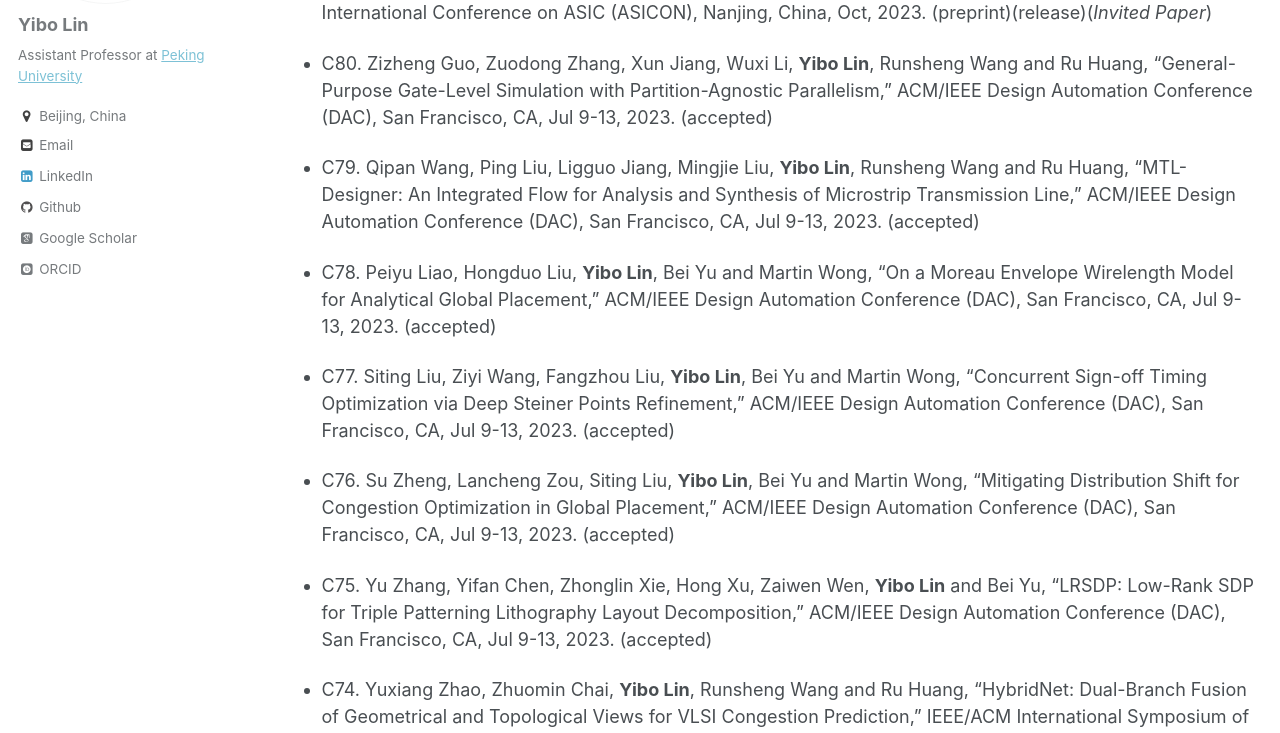
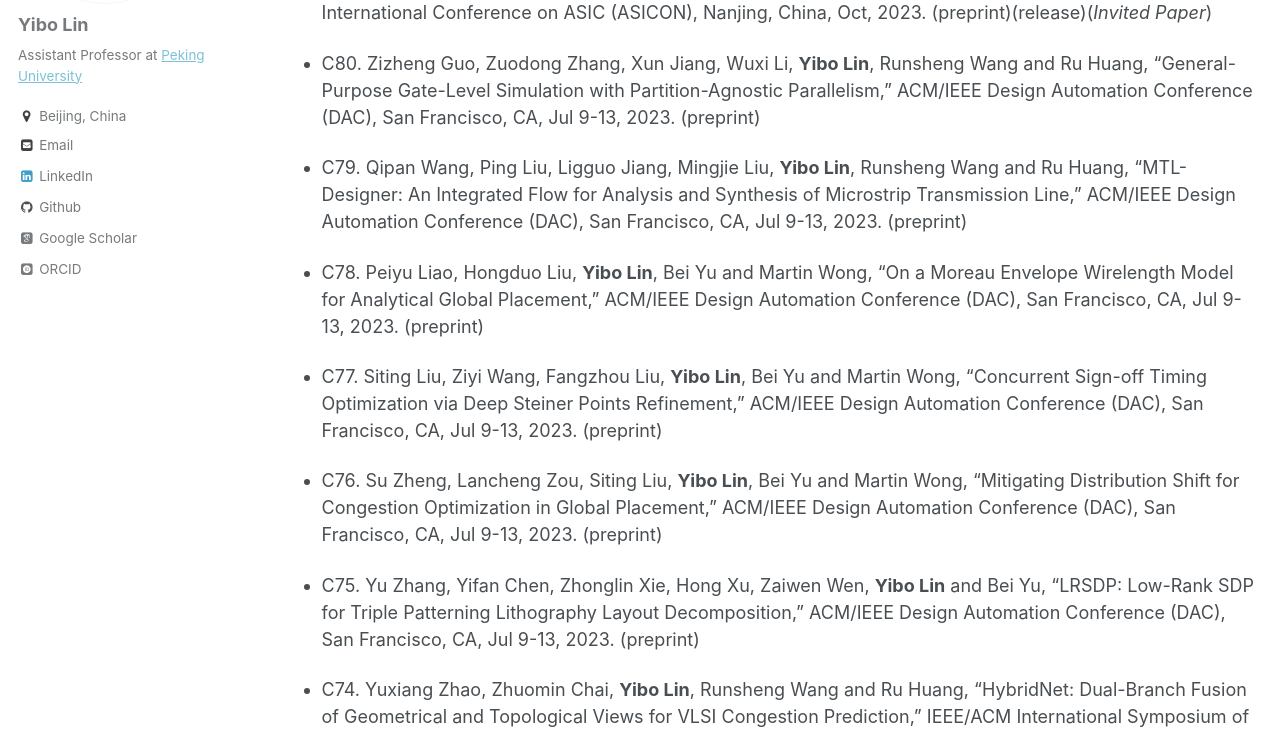
Before and after one commit to limbo018/limbo018.github.io, a Jekyll site: the page built from _pages/cv.md, in a window 1280 px wide and 1400 px high, scrolled down 9704 px. Shown: the part 207-940 px from the top of the window. Built offline with Jekyll 4.4.1, drawn with Linux system fonts in a browser that asks for light colours; some web fonts are replaced.

Commit message:
add DAC 2023 papers

```diff
--- a/_includes/publications_cv.md
+++ b/_includes/publications_cv.md
@@ -104,17 +104,17 @@
 
 * C81. Jing Mai, Jiaru Wang, Zhixiong Di, Guojie Luo, Yun Liang and **Yibo Lin**, "[OpenPARF: An Open-Source Placement and Routing Framework for Large-Scale Heterogeneous FPGAs with Deep Learning Toolkit](https://arxiv.org/abs/2306.16665)," International Conference on ASIC (ASICON), Nanjing, China, Oct, 2023. ([preprint](https://arxiv.org/abs/2306.16665){: .share-button-noborder})([release](https://github.com/PKU-IDEA/OpenPARF){: .share-button-noborder})(*Invited Paper*)
 
-* C80. Zizheng Guo, Zuodong Zhang, Xun Jiang, Wuxi Li, **Yibo Lin**, Runsheng Wang and Ru Huang, "General-Purpose Gate-Level Simulation with Partition-Agnostic Parallelism," ACM/IEEE Design Automation Conference (DAC), San Francisco, CA, Jul 9-13, 2023. (accepted)
+* C80. Zizheng Guo, Zuodong Zhang, Xun Jiang, Wuxi Li, **Yibo Lin**, Runsheng Wang and Ru Huang, "General-Purpose Gate-Level Simulation with Partition-Agnostic Parallelism," ACM/IEEE Design Automation Conference (DAC), San Francisco, CA, Jul 9-13, 2023. ([preprint](/publications/papers/SIM_DAC2023_Guo.pdf){: .share-button-noborder})
 
-* C79. Qipan Wang, Ping Liu, Ligguo Jiang, Mingjie Liu, **Yibo Lin**, Runsheng Wang and Ru Huang, "MTL-Designer: An Integrated Flow for Analysis and Synthesis of Microstrip Transmission Line," ACM/IEEE Design Automation Conference (DAC), San Francisco, CA, Jul 9-13, 2023. (accepted)
+* C79. Qipan Wang, Ping Liu, Ligguo Jiang, Mingjie Liu, **Yibo Lin**, Runsheng Wang and Ru Huang, "MTL-Designer: An Integrated Flow for Analysis and Synthesis of Microstrip Transmission Line," ACM/IEEE Design Automation Conference (DAC), San Francisco, CA, Jul 9-13, 2023. ([preprint](/publications/papers/ANALOG_DAC2023_Wang.pdf){: .share-button-noborder})
 
-* C78. Peiyu Liao, Hongduo Liu, **Yibo Lin**, Bei Yu and Martin Wong, "On a Moreau Envelope Wirelength Model for Analytical Global Placement," ACM/IEEE Design Automation Conference (DAC), San Francisco, CA, Jul 9-13, 2023. (accepted)
+* C78. Peiyu Liao, Hongduo Liu, **Yibo Lin**, Bei Yu and Martin Wong, "On a Moreau Envelope Wirelength Model for Analytical Global Placement," ACM/IEEE Design Automation Conference (DAC), San Francisco, CA, Jul 9-13, 2023. ([preprint](/publications/papers/PLACE_DAC2023_Liao.pdf){: .share-button-noborder})
 
-* C77. Siting Liu, Ziyi Wang, Fangzhou Liu, **Yibo Lin**, Bei Yu and Martin Wong, "Concurrent Sign-off Timing Optimization via Deep Steiner Points Refinement," ACM/IEEE Design Automation Conference (DAC), San Francisco, CA, Jul 9-13, 2023. (accepted)
+* C77. Siting Liu, Ziyi Wang, Fangzhou Liu, **Yibo Lin**, Bei Yu and Martin Wong, "Concurrent Sign-off Timing Optimization via Deep Steiner Points Refinement," ACM/IEEE Design Automation Conference (DAC), San Francisco, CA, Jul 9-13, 2023. ([preprint](/publications/papers/ROUTE_DAC2023_Liu.pdf){: .share-button-noborder})
 
-* C76. Su Zheng, Lancheng Zou, Siting Liu, **Yibo Lin**, Bei Yu and Martin Wong, "Mitigating Distribution Shift for Congestion Optimization in Global Placement," ACM/IEEE Design Automation Conference (DAC), San Francisco, CA, Jul 9-13, 2023. (accepted)
+* C76. Su Zheng, Lancheng Zou, Siting Liu, **Yibo Lin**, Bei Yu and Martin Wong, "Mitigating Distribution Shift for Congestion Optimization in Global Placement," ACM/IEEE Design Automation Conference (DAC), San Francisco, CA, Jul 9-13, 2023. ([preprint](/publications/papers/PLACE_DAC2023_Zheng.pdf){: .share-button-noborder})
 
-* C75. Yu Zhang, Yifan Chen, Zhonglin Xie, Hong Xu, Zaiwen Wen, **Yibo Lin** and Bei Yu, "LRSDP: Low-Rank SDP for Triple Patterning Lithography Layout Decomposition," ACM/IEEE Design Automation Conference (DAC), San Francisco, CA, Jul 9-13, 2023. (accepted)
+* C75. Yu Zhang, Yifan Chen, Zhonglin Xie, Hong Xu, Zaiwen Wen, **Yibo Lin** and Bei Yu, "LRSDP: Low-Rank SDP for Triple Patterning Lithography Layout Decomposition," ACM/IEEE Design Automation Conference (DAC), San Francisco, CA, Jul 9-13, 2023. ([preprint](/publications/papers/MPL_DAC2023_Zhang.pdf){: .share-button-noborder})
 
 * C74. Yuxiang Zhao, Zhuomin Chai, **Yibo Lin**, Runsheng Wang and Ru Huang, "[HybridNet: Dual-Branch Fusion of Geometrical and Topological Views for VLSI Congestion Prediction](https://arxiv.org/pdf/2305.05374.pdf)," IEEE/ACM International Symposium of EDA (ISEDA), Nanjing, China, May 8-11, 2023. ([preprint](https://arxiv.org/pdf/2305.05374.pdf){: .share-button-noborder})
 
```
Also changed, not shown: _pages/publications.md (+6 -6 lines), ref/publications.bib (+12 -12 lines), 10 other files.
